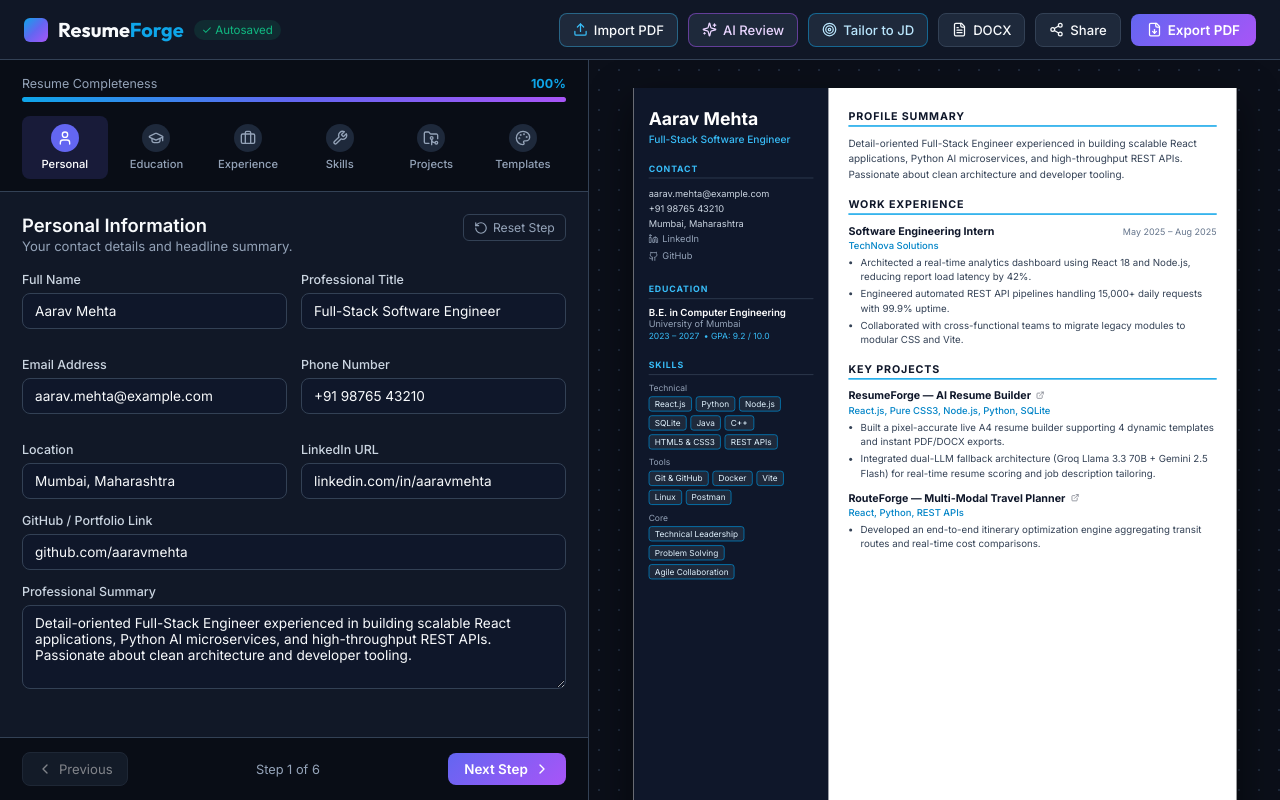
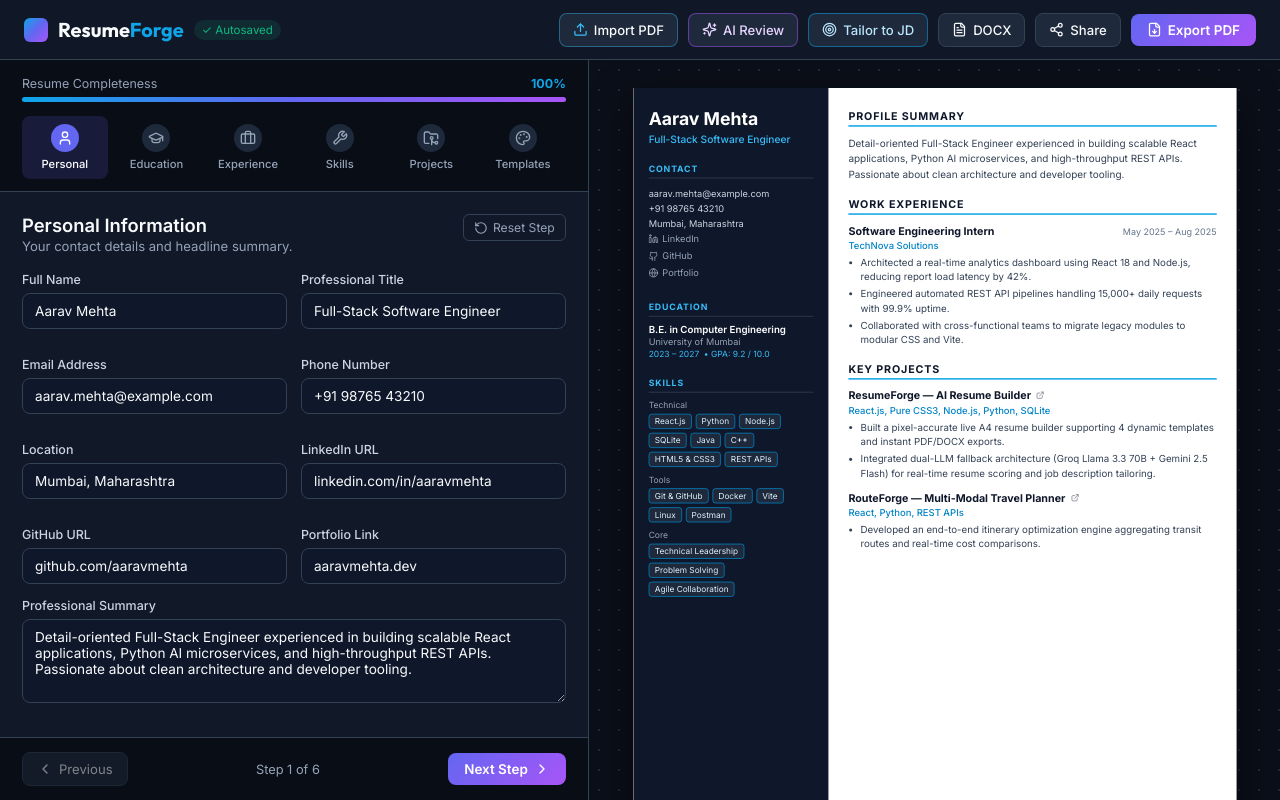
Before and after one commit to QUANT-COD-EX/resumeforge, a React (Vite) app in the folder resumeforge-fullstack/client/: page / in a window 1280 px wide. Built offline with nearby package versions, Linux system fonts and the light colour scheme.

Commit message:
Add dedicated portfolio link input masked as Portfolio with globe logo

```diff
--- a/resumeforge-fullstack/client/src/App.jsx
+++ b/resumeforge-fullstack/client/src/App.jsx
@@ -87,7 +87,8 @@ export default function App() {
     const { personal, education, experience, skills, projects } = resumeData;
     const socialLinks = [
       personal.linkedin ? `<a href="${personal.linkedin}">LinkedIn</a>` : '',
-      (personal.portfolio || personal.github) ? `<a href="${personal.portfolio || personal.github}">GitHub</a>` : ''
+      personal.github ? `<a href="${personal.github}">GitHub</a>` : '',
+      personal.portfolio ? `<a href="${personal.portfolio}">Portfolio</a>` : ''
     ].filter(Boolean);
     const contactLine = [personal.title, personal.email, personal.phone, personal.location, ...socialLinks].filter(Boolean).join(' | ');
 
--- a/resumeforge-fullstack/client/src/components/FormSteps.jsx
+++ b/resumeforge-fullstack/client/src/components/FormSteps.jsx
@@ -25,38 +25,41 @@ export default function FormSteps({ currentStep, resumeData, updateSection, rese
         <div className="form-grid-2">
           <div className="form-group">
             <label className="field-label">Full Name</label>
-            <input type="text" className="form-input" value={personal.fullName} onChange={(e) => handleChange('fullName', e.target.value)} />
+            <input type="text" className="form-input" value={personal.fullName || ''} onChange={(e) => handleChange('fullName', e.target.value)} />
           </div>
           <div className="form-group">
             <label className="field-label">Professional Title</label>
-            <input type="text" className="form-input" value={personal.title} onChange={(e) => handleChange('title', e.target.value)} />
+            <input type="text" className="form-input" value={personal.title || ''} onChange={(e) => handleChange('title', e.target.value)} />
           </div>
           <div className="form-group">
             <label className="field-label">Email Address</label>
-            <input type="email" className="form-input" value={personal.email} onChange={(e) => handleChange('email', e.target.value)} />
+            <input type="email" className="form-input" value={personal.email || ''} onChange={(e) => handleChange('email', e.target.value)} />
           </div>
           <div className="form-group">
             <label className="field-label">Phone Number</label>
-            <input type="tel" className="form-input" value={personal.phone} onChange={(e) => handleChange('phone', e.target.value)} />
+            <input type="tel" className="form-input" value={personal.phone || ''} onChange={(e) => handleChange('phone', e.target.value)} />
           </div>
           <div className="form-group">
             <label className="field-label">Location</label>
-            <input type="text" className="form-input" value={personal.location} onChange={(e) => handleChange('location', e.target.value)} />
+            <input type="text" className="form-input" value={personal.location || ''} onChange={(e) => handleChange('location', e.target.value)} />
           </div>
           <div className="form-group">
             <label className="field-label">LinkedIn URL</label>
-            <input type="text" className="form-input" value={personal.linkedin} onChange={(e) => handleChange('linkedin', e.target.value)} />
+            <input type="text" className="form-input" placeholder="linkedin.com/in/username" value={personal.linkedin || ''} onChange={(e) => handleChange('linkedin', e.target.value)} />
+          </div>
+          <div className="form-group">
+            <label className="field-label">GitHub URL</label>
+            <input type="text" className="form-input" placeholder="github.com/username" value={personal.github || ''} onChange={(e) => handleChange('github', e.target.value)} />
+          </div>
+          <div className="form-group">
+            <label className="field-label">Portfolio Link</label>
+            <input type="text" className="form-input" placeholder="yourportfolio.dev" value={personal.portfolio || ''} onChange={(e) => handleChange('portfolio', e.target.value)} />
           </div>
         </div>
 
         <div className="form-group">
-          <label className="field-label">GitHub / Portfolio Link</label>
-          <input type="text" className="form-input" value={personal.portfolio} onChange={(e) => handleChange('portfolio', e.target.value)} />
-        </div>
-
-        <div className="form-group">
           <label className="field-label">Professional Summary</label>
-          <textarea rows={4} className="form-input" value={personal.summary} onChange={(e) => handleChange('summary', e.target.value)} />
+          <textarea rows={4} className="form-input" value={personal.summary || ''} onChange={(e) => handleChange('summary', e.target.value)} />
         </div>
       </div>
     );
--- a/resumeforge-fullstack/client/src/defaultData.js
+++ b/resumeforge-fullstack/client/src/defaultData.js
@@ -10,7 +10,8 @@ export const INITIAL_RESUME_STATE = {
     phone: '+91 98765 43210',
     location: 'Mumbai, Maharashtra',
     linkedin: 'linkedin.com/in/aaravmehta',
-    portfolio: 'github.com/aaravmehta',
+    github: 'github.com/aaravmehta',
+    portfolio: 'aaravmehta.dev',
     summary: 'Detail-oriented Full-Stack Engineer experienced in building scalable React applications, Python AI microservices, and high-throughput REST APIs. Passionate about clean architecture and developer tooling.'
   },
   education: [
@@ -69,7 +70,7 @@ export const INITIAL_RESUME_STATE = {
 
 export const EMPTY_SECTION_DEFAULTS = {
   personal: {
-    fullName: '', title: '', email: '', phone: '', location: '', linkedin: '', portfolio: '', summary: ''
+    fullName: '', title: '', email: '', phone: '', location: '', linkedin: '', github: '', portfolio: '', summary: ''
   },
   education: [],
   experience: [],
--- a/resumeforge-fullstack/client/src/resume-templates/CreativeTemplate.jsx
+++ b/resumeforge-fullstack/client/src/resume-templates/CreativeTemplate.jsx
@@ -1,5 +1,5 @@
 import React from 'react';
-import { ProjectTitle, LinkedInLink, GitHubOrPortfolioLink } from './templateLinks.jsx';
+import { ProjectTitle, LinkedInLink, GitHubLink, PortfolioLink } from './templateLinks.jsx';
 
 export default function CreativeTemplate({ data }) {
   const { personal, education, experience, skills, projects } = data;
@@ -20,9 +20,14 @@ export default function CreativeTemplate({ data }) {
               <LinkedInLink url={personal.linkedin} className="creative-link-item" iconSize={12} />
             </span>
           )}
-          {(personal.portfolio || personal.github) && (
+          {personal.github && (
             <span className="creative-social-pill">
-              <GitHubOrPortfolioLink url={personal.portfolio || personal.github} className="creative-link-item" iconSize={12} />
+              <GitHubLink url={personal.github} className="creative-link-item" iconSize={12} />
+            </span>
+          )}
+          {personal.portfolio && (
+            <span className="creative-social-pill">
+              <PortfolioLink url={personal.portfolio} className="creative-link-item" iconSize={12} />
             </span>
           )}
         </div>
--- a/resumeforge-fullstack/client/src/resume-templates/MinimalTemplate.jsx
+++ b/resumeforge-fullstack/client/src/resume-templates/MinimalTemplate.jsx
@@ -1,5 +1,5 @@
 import React from 'react';
-import { ProjectTitle, LinkedInLink, GitHubOrPortfolioLink } from './templateLinks.jsx';
+import { ProjectTitle, LinkedInLink, GitHubLink, PortfolioLink } from './templateLinks.jsx';
 
 export default function MinimalTemplate({ data }) {
   const { personal, education, experience, skills, projects } = data;
@@ -20,9 +20,14 @@ export default function MinimalTemplate({ data }) {
               <LinkedInLink url={personal.linkedin} className="minimal-link-item" iconSize={12} />
             </div>
           )}
-          {(personal.portfolio || personal.github) && (
+          {personal.github && (
             <div>
-              <GitHubOrPortfolioLink url={personal.portfolio || personal.github} className="minimal-link-item" iconSize={12} />
+              <GitHubLink url={personal.github} className="minimal-link-item" iconSize={12} />
+            </div>
+          )}
+          {personal.portfolio && (
+            <div>
+              <PortfolioLink url={personal.portfolio} className="minimal-link-item" iconSize={12} />
             </div>
           )}
         </div>
--- a/resumeforge-fullstack/client/src/resume-templates/ModernTemplate.jsx
+++ b/resumeforge-fullstack/client/src/resume-templates/ModernTemplate.jsx
@@ -1,5 +1,5 @@
 import React from 'react';
-import { ProjectTitle, LinkedInLink, GitHubOrPortfolioLink } from './templateLinks.jsx';
+import { ProjectTitle, LinkedInLink, GitHubLink, PortfolioLink } from './templateLinks.jsx';
 
 export default function ModernTemplate({ data }) {
   const { personal, education, experience, skills, projects } = data;
@@ -23,9 +23,14 @@ export default function ModernTemplate({ data }) {
                 <LinkedInLink url={personal.linkedin} className="modern-contact-link" />
               </li>
             )}
-            {(personal.portfolio || personal.github) && (
+            {personal.github && (
               <li>
-                <GitHubOrPortfolioLink url={personal.portfolio || personal.github} className="modern-contact-link" />
+                <GitHubLink url={personal.github} className="modern-contact-link" />
+              </li>
+            )}
+            {personal.portfolio && (
+              <li>
+                <PortfolioLink url={personal.portfolio} className="modern-contact-link" />
               </li>
             )}
           </ul>
--- a/resumeforge-fullstack/client/src/resume-templates/templateLinks.jsx
+++ b/resumeforge-fullstack/client/src/resume-templates/templateLinks.jsx
@@ -59,24 +59,50 @@ export function LinkedInLink({ url, className = '', label = 'LinkedIn', iconSize
 }
 
 /**
- * Renders masked GitHub or Portfolio link with logo
+ * Renders masked GitHub link with logo
  */
-export function GitHubOrPortfolioLink({ url, className = '', iconSize = 13 }) {
+export function GitHubLink({ url, className = '', label = 'GitHub', iconSize = 13 }) {
   if (!url || !url.trim()) return null;
-  const isGh = isGithubUrl(url);
-  const Icon = isGh ? Github : Globe;
-  const label = isGh ? 'GitHub' : 'Portfolio';
-
   return (
     <a
       href={formatUrl(url)}
       target="_blank"
       rel="noopener noreferrer"
       className={`tpl-social-icon-btn ${className}`}
-      title={isGh ? 'GitHub Profile' : 'Portfolio Website'}
+      title="GitHub Profile"
     >
-      <Icon size={iconSize} style={{ flexShrink: 0 }} />
+      <Github size={iconSize} style={{ flexShrink: 0 }} />
       <span>{label}</span>
     </a>
   );
 }
+
+/**
+ * Renders masked Portfolio link named "Portfolio" with globe/portfolio icon
+ */
+export function PortfolioLink({ url, className = '', label = 'Portfolio', iconSize = 13 }) {
+  if (!url || !url.trim()) return null;
+  return (
+    <a
+      href={formatUrl(url)}
+      target="_blank"
+      rel="noopener noreferrer"
+      className={`tpl-social-icon-btn ${className}`}
+      title="Portfolio Website"
+    >
+      <Globe size={iconSize} style={{ flexShrink: 0 }} />
+      <span>{label}</span>
+    </a>
+  );
+}
+
+/**
+ * Fallback helper for legacy single portfolio/github input
+ */
+export function GitHubOrPortfolioLink({ url, className = '', iconSize = 13 }) {
+  if (!url || !url.trim()) return null;
+  const isGh = isGithubUrl(url);
+  return isGh
+    ? <GitHubLink url={url} className={className} iconSize={iconSize} />
+    : <PortfolioLink url={url} className={className} iconSize={iconSize} />;
+}
```
Also changed, not shown: resumeforge-fullstack/client/api/parse-resume.js (+7 -8 lines), resumeforge-fullstack/client/src/resume-templates/ClassicTemplate.jsx (+5 -5 lines), 1 other file (tests, documents, lock files or other folders).
